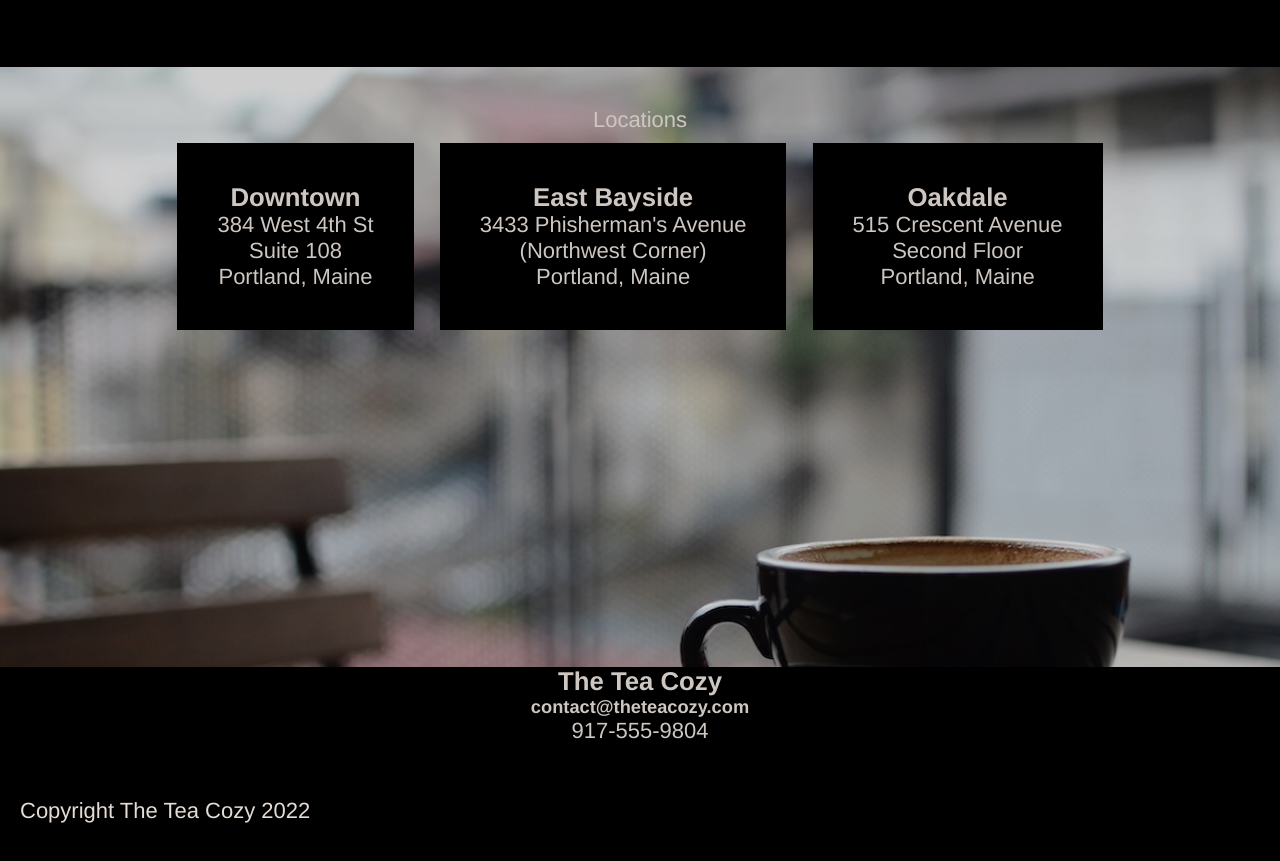
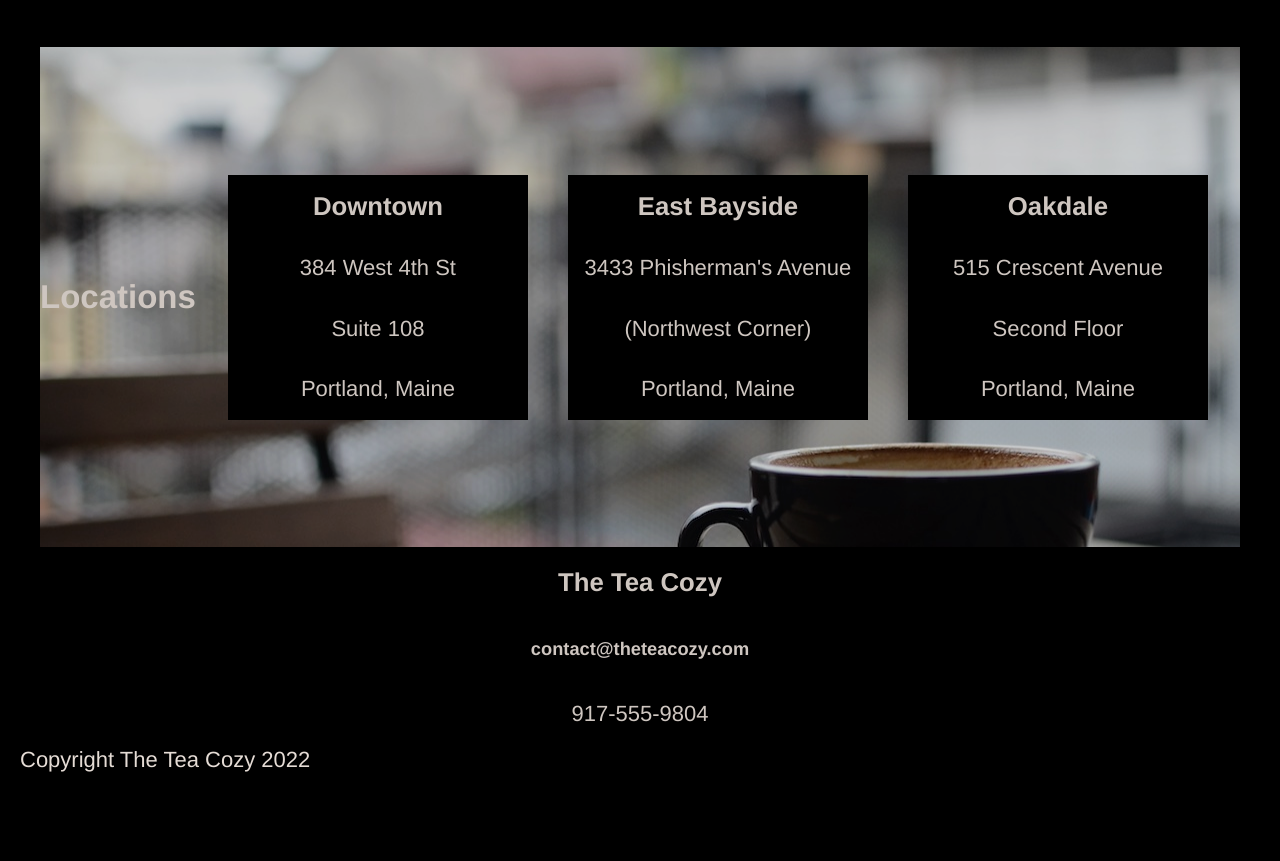
Before and after one commit to viktorCodes/side-proj, a plain HTML site: page tea-shop/index.html in a window 1280 px wide. Shown: the part 1420-2281 px from the top of the page. After the commit the page ends 2193 px from the top, so only its background shows below. Drawn offline with Linux system fonts and the light colour scheme.

Commit message:
refactored most of the site

```diff
--- a/tea-shop/index.html
+++ b/tea-shop/index.html
@@ -70,14 +70,13 @@
             <img src="./images/img-bedford-bizarre.jpg" alt="bedford" >
             <p>Bedford Bizzare Tea</p>
            </section>
-
-
-
      </section>
 
      <section class="locations " >
 
-       <p>Locations</p>
+       <h2>Locations</h2>
+
+      <section class="location-container">
 
         <section class="location-box">
           <h3>Downtown</h3>
@@ -100,6 +99,7 @@
           <p>Portland, Maine</p>
 
          </section>
+      </section>
 
 
 
--- a/tea-shop/styles.css
+++ b/tea-shop/styles.css
@@ -104,45 +104,59 @@
     margin: 10px;
   }
 
+  /* Location Styles */
+
 .locations{
+  position: relative;
+  width: 1200px;
+  height: 500px;
+  display: flex;
+  justify-content: center;
+  align-items: center;
   background-image: url('./images/img-locations-background.jpg');
   background-size: cover;
-  padding: 40px;
-  position: relative;
-  text-align: center;
-  width: 100%;
-  height: 600px;
-  margin-top: 20px;
-
-
-
+  background-position: 100% 15%;
+	background-repeat: no-repeat;
 
 }
 
-.location-box{
+.location h2{
+  position: absolute;
+  top: 75px;
+}
 
- background-color: black;
-  display: inline-block;
-  margin: 10px;
-  padding: 40px;
+.location-container {
+	width: 100%;
+	display: flex;
+	justify-content: center;
+}
+
+  .location-container .location-box {
+    flex-basis: 300px;
+    margin: 15px 20px;
+    height: 245px;
+    display: flex;
+    flex-flow: column wrap;
+    justify-content: space-around;
+    align-items: center;
+    opacity: 1;
+    background-color: black;
+  }
+
+  /*Contact Styles*/
 
 
-
-
-}
-
 .cozy{
-
-
-  position: relative;
-  text-align: center;
-  width: 100%;
-
   height: 200px;
-
+	display: flex;
+	flex-flow: column wrap;
+	justify-content: space-around;
+	align-items: center;
 }
 
 footer{
-  text-align: left;
-  margin-left: 20px;
+  position: relative;
+	top: 69px;
+	margin-left: 20px;
+	text-align: left;
 }
```
Lines whose indentation alone changed are shown as unchanged.
